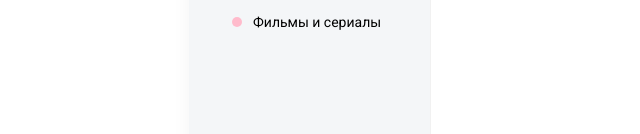
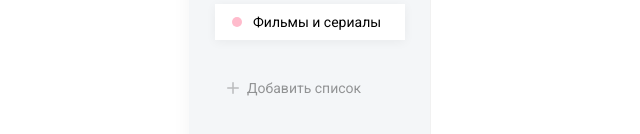
Before and after one commit to ArtemIgnatiev908976/ToDo_React, a React (Create React App) app in the folder to-do-list/: page / in a window 1280 px wide. Shown: the part 346-480 px from the top of the page, without its empty margins (75-715 px from the left). Built offline with nearby package versions, Linux system fonts and the light colour scheme.

Commit message:
Добавил кнопку добавления списка и библиотеку classesname

```diff
--- a/to-do-list/package.json
+++ b/to-do-list/package.json
@@ -6,6 +6,7 @@
     "@testing-library/jest-dom": "^4.2.4",
     "@testing-library/react": "^9.5.0",
     "@testing-library/user-event": "^7.2.1",
+    "classnames": "^2.2.6",
     "node-sass": "^4.14.0",
     "react": "^16.13.1",
     "react-dom": "^16.13.1",
--- a/to-do-list/src/App.js
+++ b/to-do-list/src/App.js
@@ -1,12 +1,13 @@
 import React from 'react';
 import listSvg from './assets/img/list.svg';
-import Index from './Components/List'
+import addSvg from './assets/img/add.svg';
+import List from './Components/List/List'
 
 function App() {
   return (
   <div className="todo">
     <div className="todo__sidebar">
-      <Index items={[
+      <List items={[
         {
           icon:  <img src={listSvg} alt="Index icon"/>,
           name: 'Все задачи',
@@ -15,7 +16,7 @@ function App() {
       ]
       }
       />
-      <Index items={[
+      <List items={[
         {
           color: "green",
           name: 'Покупки'
@@ -27,18 +28,27 @@ function App() {
         },
         {
           color: "pink",
-          name: 'Фильмы и сериалы'
+          name: 'Фильмы и сериалы',
+          active: true
         },
       ]
       }
+             isRemovable
       />
-
-
+      <List items={[
+        {
+          className: "list__add-button",
+          icon: <img src={addSvg} alt="Index icon" />,
+          name: 'Добавить список'
+        },
+      ]
+      }
+            isRemovable
+      />
 
 
     </div>
     <div className="todo__tasks">
-
 
     </div>
   </div>
--- a/to-do-list/src/Components/List/index.jsx
+++ b/to-do-list/src/Components/List/List.jsx
@@ -1,20 +1,19 @@
 import listSvg from "../../assets/img/list.svg";
 import React from "react";
 import './List.scss'
-const List = ({items}) =>{
+import classNames from 'classnames';
+
+const List = ({items, isRemovable}) =>{
     // const obj={a:1, b: 1}; //деструкторизация -взять свойста и превратить в переменные
     // const { a } = obj;
     return(
         <ul className="list">
             {
-                items.map(item =>(
-                    <li className={item.active ? 'active': ''}>
+                items.map((item, index) =>(
+                    <li key={index} className={classNames(item.className, {active: item.active})}>
+                        {/*//передаем строчку которая содержит текст с помощью библиотеки classesnames*/}
                     <i>
-                        {item.icon ? (
-                            item.icon
-                        ) : (
-                            <i className={`badge badge--${item.color}`}></i>
-                        )}
+                        {item.icon ? (item.icon) : (<i className={`badge badge--${item.color}`}></i>)}
                     </i>
                     <span>{item.name}</span>
                     </li>
--- a/to-do-list/src/Components/List/List.scss
+++ b/to-do-list/src/Components/List/List.scss
@@ -1,5 +1,12 @@
 .list{
   margin-bottom: 30px;
+  &__add-button {
+    opacity: 0.4;
+
+    &:hover {
+      opacity: 1;
+    }
+  }
   li{
     display: flex;
     align-items: center;
--- a/to-do-list/src/index.scss
+++ b/to-do-list/src/index.scss
@@ -30,7 +30,7 @@ body {
   &__sidebar {
     background-color: #f4f6f8;
     width: 200px;
-    height: 100%;
+    height: calc(100% - 120px);
     border-right: 1px solid #f1f1f1;
     padding: 60px 20px;
   }
```
Also changed, not shown: to-do-list/src/assets/img/add.svg, 1 other file (tests, documents, lock files or other folders).
